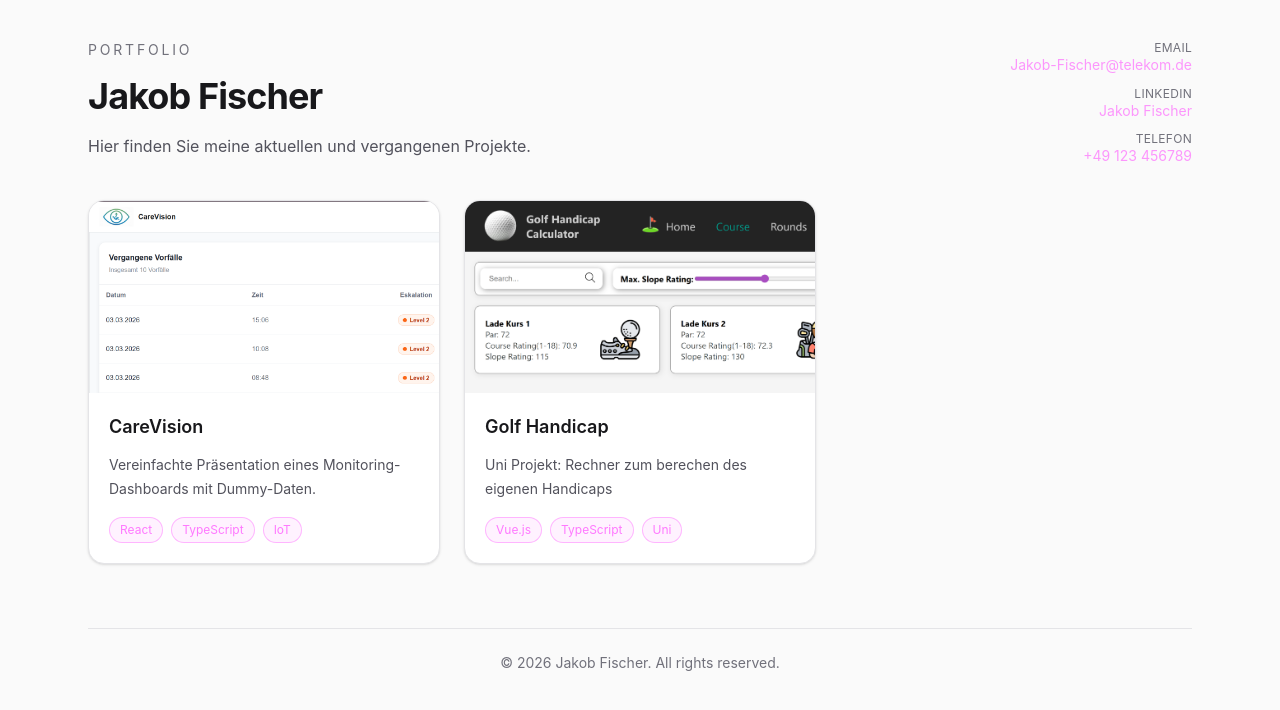
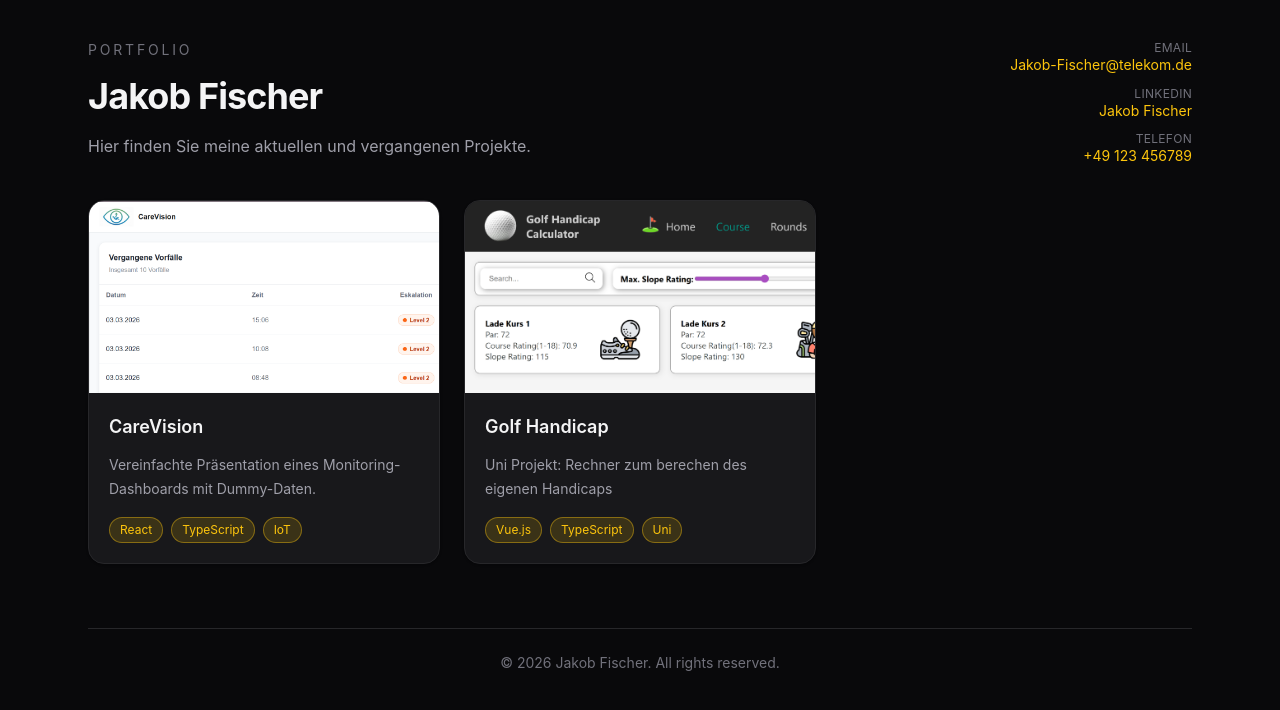
Before and after one commit to JakobFischer2574/portfolio, a React (Vite) app: page / in a window 1280 px wide. Shown: the top 710 px of the page. Built offline with nearby package versions, Linux system fonts and the light colour scheme.

Commit message:
Enhance App component with project URL management; improve ProjectCard and ProjectShell styles

```diff
--- a/index.html
+++ b/index.html
@@ -1,5 +1,5 @@
 <!doctype html>
-<html lang="en">
+<html lang="en" class="dark">
   <head>
     <meta charset="UTF-8" />
     <link rel="icon" type="image/svg+xml" href="/JF-browser-icon.svg" />
@@ -7,7 +7,7 @@
     <title>Portfolio | Jakob Fischer</title>
   </head>
   <body>
-    <div id="root"></div>
+    <div  id="root"></div>
     <script type="module" src="/src/main.tsx"></script>
   </body>
 </html>
--- a/src/App.tsx
+++ b/src/App.tsx
@@ -1,21 +1,58 @@
-import { useMemo, useState } from "react";
+import { useEffect, useMemo, useState } from "react";
 import ProjectGrid from "./components/portfolio/ProjectGrid";
 import ProjectShell from "./components/portfolio/ProjectShell";
 import { loadProjects } from "./lib/loadProjects";
 
+function getSlugFromUrl(): string | null {
+  const params = new URLSearchParams(window.location.search);
+  return params.get("project");
+}
+
+function setSlugInUrl(slug: string | null) {
+  const url = new URL(window.location.href);
+
+  if (slug) {
+    url.searchParams.set("project", slug);
+  } else {
+    url.searchParams.delete("project");
+  }
+
+  window.history.pushState({}, "", url);
+}
+
 export default function App() {
   const projects = useMemo(() => loadProjects(), []);
-  const [selectedSlug, setSelectedSlug] = useState<string | null>(null);
+  const [selectedSlug, setSelectedSlug] = useState<string | null>(() =>
+    getSlugFromUrl()
+  );
 
   const selectedProject =
     projects.find((project) => project.meta.slug === selectedSlug) ?? null;
+
+  useEffect(() => {
+    const onPopState = () => {
+      setSelectedSlug(getSlugFromUrl());
+    };
+
+    window.addEventListener("popstate", onPopState);
+    return () => window.removeEventListener("popstate", onPopState);
+  }, []);
+
+  const openProject = (slug: string) => {
+    setSelectedSlug(slug);
+    setSlugInUrl(slug);
+  };
+
+  const closeProject = () => {
+    setSelectedSlug(null);
+    setSlugInUrl(null);
+  };
 
   return (
     <div className="min-h-screen bg-zinc-50 text-zinc-900 dark:bg-zinc-950 dark:text-zinc-100">
       <div className="mx-auto max-w-6xl px-6 py-10">
         <header className="flex flex-row">
-          {/*Right Header*/}
-          <div className="mb-10 space-y-4 ">
+          <div className="mb-10 space-y-4">
             <p className="text-sm uppercase tracking-[0.2em] text-zinc-500">
               Portfolio
             </p>
@@ -26,88 +63,60 @@ export default function App() {
               Hier finden Sie meine aktuellen und vergangenen Projekte.
             </p>
           </div>
-          {/*Left Header*/}
+
           <div className="flex flex-2 items-start justify-end">
-            {/*Kontakt*/}
             <div className="flex flex-col items-end gap-3 text-sm">
               <a
                 href="mailto:Jakob-Fischer@telekom.de"
-                className="group flex flex-col items-end leading-tight transition"
+                className="group flex flex-col items-end leading-tight transition-transform duration-400 ease-in-out hover:scale-105"
               >
-                <span className="text-zinc-500 text-xs  tracking-wide uppercase">
+                <span className="text-zinc-500 text-xs tracking-wide uppercase">
                   Email
                 </span>
-
-                <span
-                  className="
-                  text-right
-      dark:text-portfolio-accent/60
-            text-portfolio-accent/40
-
-      group-hover:text-portfolio-accent
-      transition
-    "
-                >
+                <span className="text-right text-portfolio-accent-white dark:text-portfolio-accent">
                   Jakob-Fischer@telekom.de
                 </span>
+                <span className="absolute -bottom-[0px] left-0 w-0 transition-all duration-300 h-[1px] dark:bg-portfolio-accent bg-portfolio-accent-white group-hover:w-full" ></span>
               </a>
 
               <a
                 href="https://www.linkedin.com/in/jakob-fischer-74b6a8330/"
-                className="group flex flex-col items-end leading-tight transition"
+                className="group flex flex-col items-end leading-tight transition-transform duration-400 ease-in-out hover:scale-105"
               >
                 <span className="text-zinc-500 text-xs tracking-wide uppercase">
                   LinkedIn
                 </span>
-
-                <span
-                  className="
-                  text-right
-      dark:text-portfolio-accent/60
-            text-portfolio-accent/40
-
-      group-hover:text-portfolio-accent
-      transition
-    "
-                >
+                <span className="text-right text-portfolio-accent-white dark:text-portfolio-accent">
                   Jakob Fischer
                 </span>
+                <span className="absolute -bottom-[0px] left-0 w-0 transition-all duration-300 h-[1px] dark:bg-portfolio-accent bg-portfolio-accent-white group-hover:w-full" ></span>
               </a>
 
               <a
                 href="tel:+49123456789"
-                className="group flex flex-col items-end leading-tight transition"
+                className="group flex flex-col items-end leading-tight transition-transform duration-400 ease-in-out hover:scale-105"
               >
                 <span className="text-zinc-500 text-xs tracking-wide uppercase">
                   Telefon
                 </span>
-
-                <span
-                  className="
-                  text-right
-      dark:text-portfolio-accent/60
-      text-portfolio-accent/40
-      group-hover:text-portfolio-accent
-      transition
-    "
-                >
+                <span className="text-right text-portfolio-accent-white dark:text-portfolio-accent">
                   +49 123 456789
                 </span>
+                <span className="absolute -bottom-[0px] left-0 w-0 transition-all duration-300 h-[1px] dark:bg-portfolio-accent bg-portfolio-accent-white group-hover:w-full" ></span>
               </a>
             </div>
           </div>
         </header>
 
         {!selectedProject ? (
-          <ProjectGrid projects={projects} onOpen={setSelectedSlug} />
+          <ProjectGrid projects={projects} onOpen={openProject} />
         ) : (
           <div className="space-y-6">
             <button
-              onClick={() => setSelectedSlug(null)}
-              className="rounded-xl border border-zinc-300 px-4 py-2 text-sm hover:bg-zinc-100 dark:border-zinc-700 dark:hover:bg-zinc-900 transition-transform duration-200
-    hover:scale-105 cursor-pointer"
+              onClick={closeProject}
+              className="rounded-xl border border-zinc-300 px-4 py-2 text-sm transition-transform duration-200 hover:scale-105 hover:bg-zinc-100 dark:border-zinc-700 dark:hover:bg-zinc-900"
             >
-              ← Back to projects
+              ← Zurück zur Übersicht
             </button>
 
             <ProjectShell
@@ -119,7 +128,6 @@ export default function App() {
           </div>
         )}
 
-        {/* Footer */}
         <div className="mt-16 border-t border-zinc-200 pt-6 text-center text-sm text-zinc-500 dark:border-zinc-800">
           © {new Date().getFullYear()} Jakob Fischer. All rights reserved.
         </div>
--- a/src/components/portfolio/ProjectCard.tsx
+++ b/src/components/portfolio/ProjectCard.tsx
@@ -38,18 +38,18 @@ export default function ProjectCard({ meta, onOpen }: Props) {
               key={tag}
               className="
                       rounded-full
-                      border border-portfolio-accent/25
-                      bg-portfolio-accent/5
+                      border
+
                       px-2.5 py-1
                       text-xs
-                      text-portfolio-accent/50
+                        bg-portfolio-accent-white/15
+                        border-portfolio-accent-white/40
+                      text-portfolio-accent-white
 
-                      dark:border-portfolio-accent/15
-                      dark:bg-portfolio-accent/10
-                      dark:text-portfolio-accent/40
-                      hover:bg-portfolio-accent/15
-                      hover:border-portfolio-accent/40
-                      hover:text-portfolio-accent
+
+                      dark:bg-portfolio-accent/15
+                      dark:border-portfolio-accent/40
+                       dark:text-portfolio-accent
                       transition-all duration-200
                     "
             >
--- a/src/components/portfolio/ProjectShell.tsx
+++ b/src/components/portfolio/ProjectShell.tsx
@@ -30,18 +30,18 @@ export default function ProjectShell({
                     key={tag}
                     className="
                       rounded-full
-                      border border-portfolio-accent/25
-                      bg-portfolio-accent/5
+                      border
+
                       px-2.5 py-1
                       text-xs
-                      text-portfolio-accent/50
+                       bg-portfolio-accent-white/15
+                        border-portfolio-accent-white/40
+                      text-portfolio-accent-white
 
-                      dark:border-portfolio-accent/15
-                      dark:bg-portfolio-accent/10
-                      dark:text-portfolio-accent/40
-                      hover:bg-portfolio-accent/15
-                      hover:border-portfolio-accent/40
-                      hover:text-portfolio-accent
+
+                      dark:bg-portfolio-accent/15
+                      dark:border-portfolio-accent/40
+                       dark:text-portfolio-accent
                       transition-all duration-200
                     "
                   >
--- a/src/index.css
+++ b/src/index.css
@@ -3,5 +3,8 @@
 
 
 @theme {
-    --color-portfolio-accent: magenta
+    --color-portfolio-accent: #fdc50d;
+    --color-portfolio-accent-white: #CF9F02
 }
+
+@custom-variant dark (&:where(.dark, .dark *));
```
Lines whose indentation alone changed are shown as unchanged.
